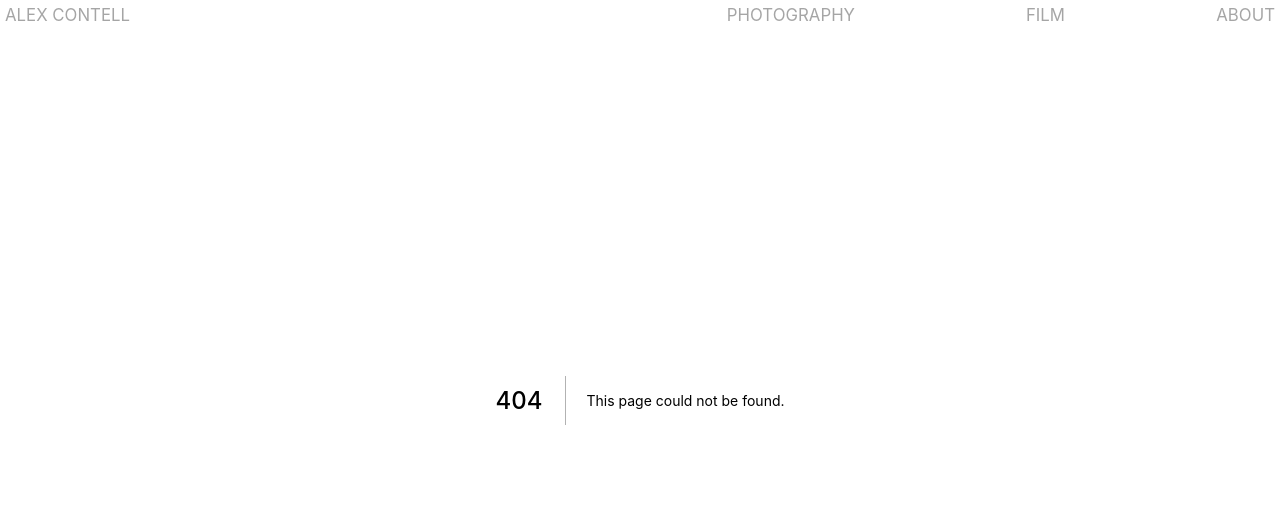
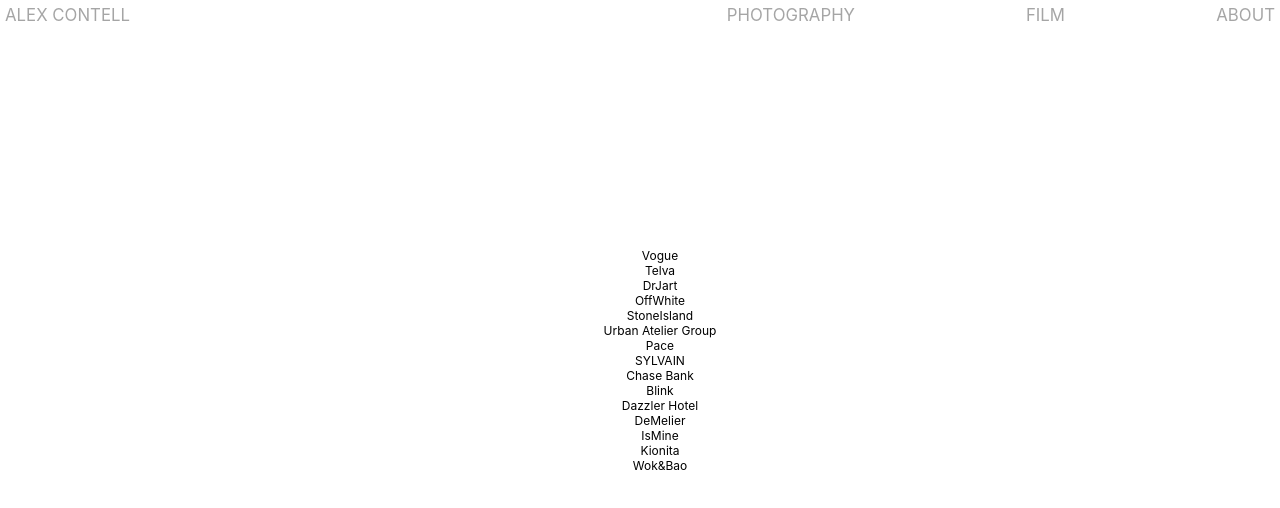
Before and after one commit to acm-sp85/photo-portfolio, a Next.js app: page /commercial in a window 1280 px wide. Before the commit this address had no page. Shown: the top 508 px of the page. Built offline with nearby package versions, Linux system fonts and the light colour scheme.

Commit message:
updated About section

```diff
--- a/package.json
+++ b/package.json
@@ -14,6 +14,7 @@
     "@mui/icons-material": "^5.10.14",
     "@mui/lab": "^5.0.0-alpha.109",
     "@mui/material": "^5.10.15",
+    "@next/font": "^13.0.7",
     "next": "12.3.0",
     "react": "18.2.0",
     "react-dom": "18.2.0",
--- /dev/null
+++ b/pages/commercial.js
@@ -0,0 +1,26 @@
+import React from 'react';
+import styles from '../styles/Home.module.scss';
+
+export default function film() {
+  return (
+    <div className={styles.centered}>
+      <ul>
+        <li>Vogue</li>
+        <li>Telva</li>
+        <li>DrJart</li>
+        <li>OffWhite</li>
+        <li>StoneIsland</li>
+        <li>Urban Atelier Group</li>
+        <li>Pace</li>
+        <li>SYLVAIN</li>
+        <li>Chase Bank</li>
+        <li>Blink</li>
+        <li>Dazzler Hotel</li>
+        <li>DeMelier</li>
+        <li>IsMine</li>
+        <li>Kionita</li>
+        <li>Wok&Bao</li>
+      </ul>
+    </div>
+  );
+}
--- a/pages/components/NavBar.js
+++ b/pages/components/NavBar.js
@@ -28,6 +28,7 @@
             <Link href={'/gallery/street'}>STREET</Link>
             <Link href={'/gallery/style'}>STYLE</Link>
             <Link href={'/gallery/chicago'}>CHICAGO</Link>
+            <Link href={'/commercial'}>COMMERCIAL</Link>
           </div>
         ) : (
           <></>
@@ -44,6 +45,7 @@
             <Link href={'/films/grain'}>GRAIN</Link>
             <Link href={'/films/asiad'}>ASIAD</Link>
             <Link href={'/films/assignments'}>ASSIGNMENTS</Link>
+            <Link href={'/films/tainted'}>TAINTED</Link>
           </div>
         ) : (
           <></>
--- a/pages/films/[filmsName].js
+++ b/pages/films/[filmsName].js
@@ -13,6 +13,7 @@
     grain: 'https://vimeo.com/683031798',
     asiad: 'https://vimeo.com/447316206',
     assignments: 'https://vimeo.com/322354723',
+    tainted: 'https://vimeo.com/143644757/dd3de1d7c0',
   };
 
   return (
@@ -51,6 +52,7 @@
       { params: { filmsName: 'grain' } },
       { params: { filmsName: 'asiad' } },
       { params: { filmsName: 'assignments' } },
+      { params: { filmsName: 'tainted' } },
     ],
     fallback: false,
   };
--- a/styles/globals.css
+++ b/styles/globals.css
@@ -2,6 +2,7 @@
 body {
   padding: 0;
   margin: 0;
+  /* Note: Install Amiri */
   font-family: -apple-system, BlinkMacSystemFont, Segoe UI, Roboto, Oxygen,
     Ubuntu, Cantarell, Fira Sans, Droid Sans, Helvetica Neue, sans-serif;
   font-size: 12px;
```
Also changed, not shown: pages/about.js (+10 -3 lines), public/bio-pic.jpg (added), 1 other file (tests, documents, lock files or other folders).
